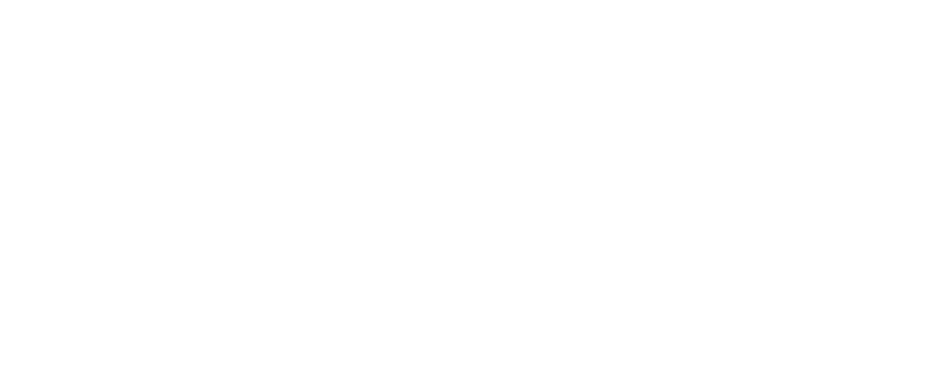
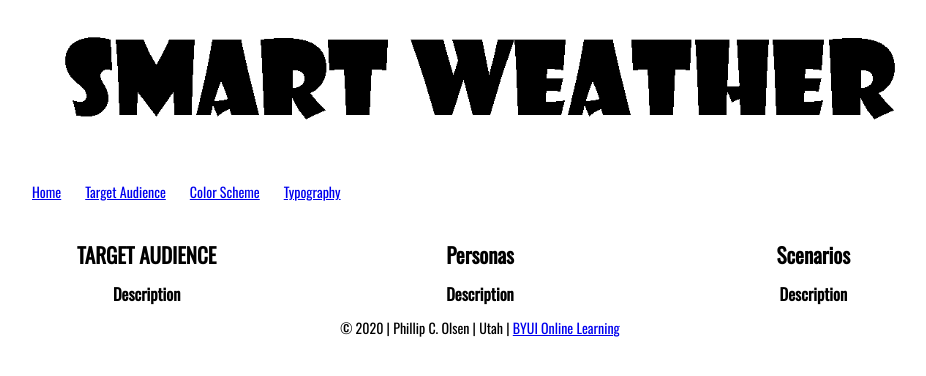
Before and after one commit to colsen20/colsen20.github.io, a plain HTML site: page lesson3/target-audience.html in a window 1280 px wide. Shown: the whole page, without its empty margins (160-1086 px from the left). Drawn offline with nearby package versions, Linux system fonts and the light colour scheme; files that its build step writes are made by us from their sources.

Commit message:
added base html for all pages

```diff
--- a/lesson3/color-scheme.html
+++ b/lesson3/color-scheme.html
@@ -0,0 +1,43 @@
+<!doctype html>
+<html lang="en-us">
+<head>
+    <meta charset="utf-8">
+    <meta name="viewport" content="width=device-width, initial-scale=1">
+    <title>Smart Weather</title>
+    <meta name="description" content="Designs">
+    <link href="https://fonts.googleapis.com/css2?family=Oswald&display=swap" rel="stylesheet">
+    <link rel="stylesheet" href="CSS/normalize.css">
+    <link rel="stylesheet" href="./CSS/small.css">
+    <link rel="stylesheet" href="./CSS/medium.css">
+    <link rel="stylesheet" href="./CSS/large.css">
+
+</head>
+<body>
+    <header>
+        <img src="./media/logo_black.png" alt="logo_black">
+    </header>
+            <nav>
+            <ul>
+            <li><a href="./">Home</a></li>
+            <li><a href="./target-audience.html">Target Audience</a></li>
+            <li><a href="./color-scheme.html">Color Scheme</a></li>
+            <li><a href="./typography.html">Typography</a></li>
+            </ul>
+        </nav>
+    <main class="grid">
+
+        <section>
+            <h2>COLOR SCHEME</h2>
+        </section>
+    </main>
+
+    <footer>
+        &copy; 2020 | Phillip C. Olsen | Utah | <a href="https://www.byui.edu/online" target="/">BYUI Online
+            Learning</a> <br>
+
+            <div>
+                <script src="/Scripts//lastupdate.js"></script>
+            </div>
+    </footer>
+</body>
+</html>
--- a/lesson3/target-audience.html
+++ b/lesson3/target-audience.html
@@ -0,0 +1,54 @@
+<!doctype html>
+<html lang="en-us">
+<head>
+    <meta charset="utf-8">
+    <meta name="viewport" content="width=device-width, initial-scale=1">
+    <title>Smart Weather</title>
+    <meta name="description" content="Designs">
+    <link href="https://fonts.googleapis.com/css2?family=Oswald&display=swap" rel="stylesheet">
+    <link rel="stylesheet" href="CSS/normalize.css">
+    <link rel="stylesheet" href="./CSS/small.css">
+    <link rel="stylesheet" href="./CSS/medium.css">
+    <link rel="stylesheet" href="./CSS/large.css">
+
+</head>
+<body>
+    <header>
+        <img src="./media/logo_black.png" alt="logo_black">
+    </header>
+            <nav>
+            <ul>
+            <li><a href="./">Home</a></li>
+            <li><a href="./target-audience.html">Target Audience</a></li>
+            <li><a href="./color-scheme.html">Color Scheme</a></li>
+            <li><a href="./typography.html">Typography</a></li>
+            </ul>
+        </nav>
+    <main class="grid">
+
+        <section>
+            <h2>TARGET AUDIENCE</h2>
+            <h3>Description</h3>
+        </section>
+
+        <section>
+            <h2>Personas</h2>
+            <h3>Description</h3>
+        </section>
+
+        <section>
+            <h2>Scenarios</h2>
+            <h3>Description</h3>
+        </section>
+    </main>
+
+    <footer>
+        &copy; 2020 | Phillip C. Olsen | Utah | <a href="https://www.byui.edu/online" target="/">BYUI Online
+            Learning</a> <br>
+
+            <div>
+                <script src="/Scripts//lastupdate.js"></script>
+            </div>
+    </footer>
+</body>
+</html>
```
Also changed, not shown: lesson3/index.html (+7 -0 lines), lesson3/typography.html (+43 -0 lines).
